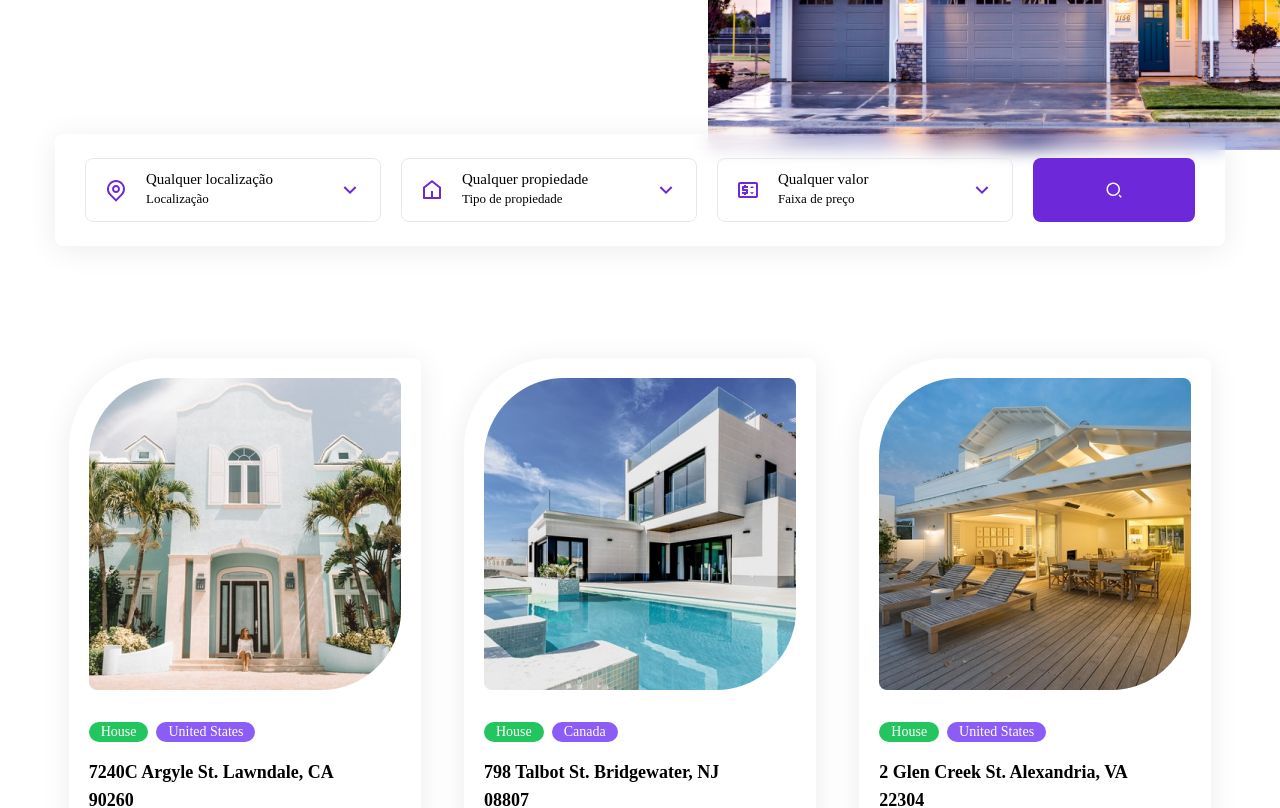
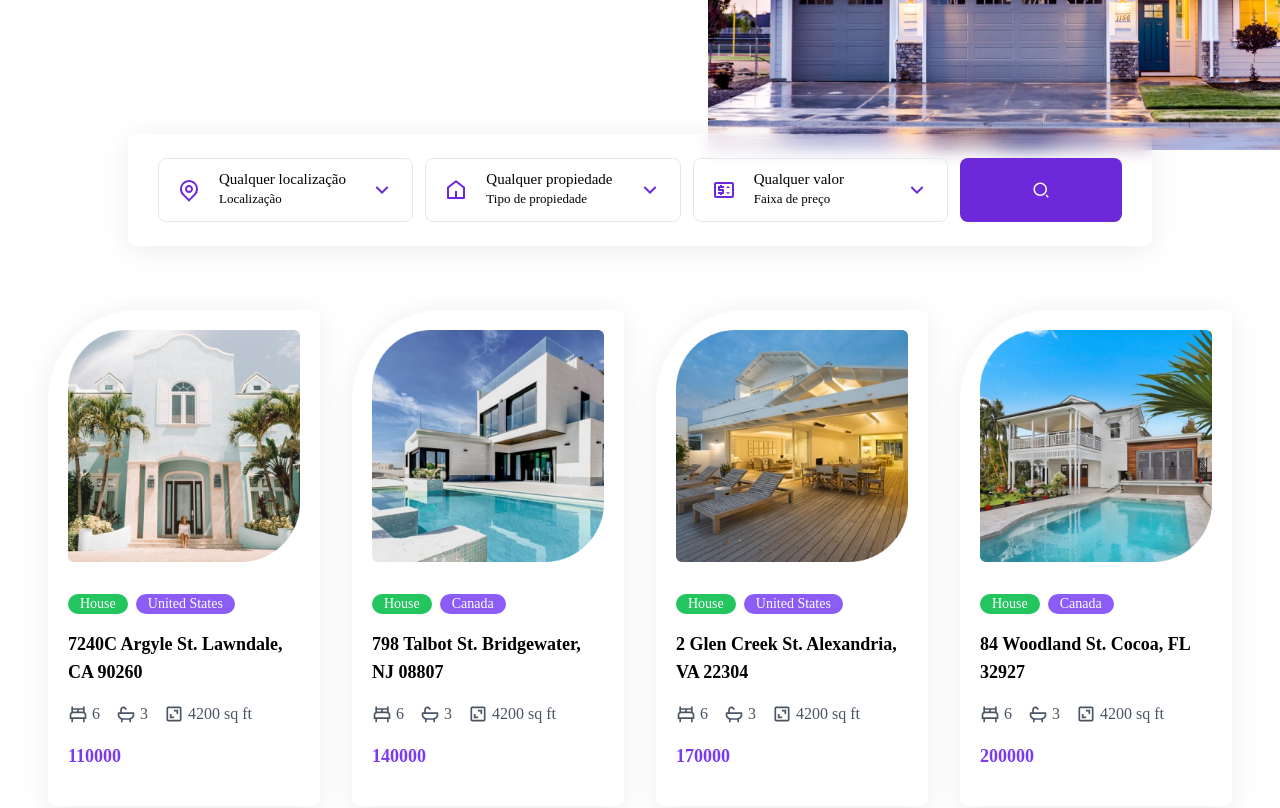
Before and after one commit to Peixoto07/Aluguel-de-Casas, a React (Vite) app: page / in a window 1280 px wide. Shown: the part 520-1328 px from the top of the page. Built offline with nearby package versions, Linux system fonts and the light colour scheme.

Commit message:
altera house list

```diff
--- /dev/null
+++ b/src/components/Badge.jsx
@@ -0,0 +1,12 @@
+/* eslint-disable react/prop-types */
+
+
+const Badge = ({ className, children }) => {
+  return (
+    <div className={`rounded-full text-white px-3  ${className}`}>
+      {children}
+    </div>
+  );
+};
+
+export default Badge;
--- a/src/components/Banner.jsx
+++ b/src/components/Banner.jsx
@@ -2,7 +2,7 @@ import Image from '../assets/img/house-banner.png';
 import Search from '../components/Search';
 const Banner = () => {
   return (
-    <section className=' h-full max-h-[640px] mb-8 xl:mb-24'>
+    <section className=' h-full max-h-[670px] mb-4  lg:mb-8 xxl:mb-20 '>
       <div className='flex flex-col lg:flex-row'>
         <div className='lg:ml-8 xl:ml-[135px] flex
 flex-col items-center lg:items-start
--- /dev/null
+++ b/src/components/House.jsx
@@ -0,0 +1,49 @@
+/* eslint-disable react/prop-types */
+
+import { BiBed, BiBath, BiArea } from 'react-icons/bi';
+import IconInfo from './IconInfo';
+
+const House = ({ casa }) => {
+  const {
+    image,
+    type,
+    country,
+    address,
+    bedrooms,
+    bathrooms,
+    surface,
+    price
+  } = casa;
+
+  return (
+
+    <div className='bg-white shadow-1 p-5 gap-4 grid grid-cols-1 rounded-lg rounded-tl-[90px] w-full
+    max-w-[352px] mx-auto cursor-pointer hover:shadow-2xl transition hover:scale-[1.02] '>
+      <img className='mb-4' src={image} alt='' />
+      <div className=' flex gap-x-2 text-sm '>
+        <div className='bg-green-500 rounded-full text-white px-3'>
+          {type}
+        </div>
+        <div className='bg-violet-500 rounded-full text-white px-3'>
+          {country}
+        </div>
+      </div>
+      <div className='text-lg font-semibold max-w-[260px] '>
+        {address}
+      </div>
+      <div className=' flex gap-x-4 '>
+        <IconInfo icon={BiBed} className='text-gray-600' >{bedrooms} </IconInfo>
+        <IconInfo icon={BiBath} className='text-gray-600' > {bathrooms}</IconInfo>
+        <IconInfo icon={BiArea} className='text-gray-600' >{surface} </IconInfo>
+      </div>
+      <div className='text-lg font-semibold text-violet-600 mb-4 '>
+        {price}
+      </div>
+    </div>
+
+  );
+
+
+};
+
+export default House;
--- a/src/components/HouseList.jsx
+++ b/src/components/HouseList.jsx
@@ -1,29 +1,37 @@
+/* eslint-disable no-unused-vars */
 import { Link } from 'react-router-dom';
 import useHouse from '../hook/useHouse';
-import House from './House/House';
+import House from './House';
+import SkeletonLoader from './SkeletonLoader';
+import NotFoundPage from './NotFoundPage';
+
 
 
 const HouseList = () => {
   const { casas, loading } = useHouse();
 
   return (
-    <section className='mb-20'>
-      <div className='container mx-auto'>
+    <section className=" mx-auto max-w-[1800px] sm:px-8 mb-20">
 
       {loading ? (
-          <p>Carregando...</p>
+        <div  className="grid md:grid-cols-2 lg:grid-cols-3 gap-2">
+          <SkeletonLoader  count={6} />
+        </div>
+      ) : casas.length < 1 ? (
+        <NotFoundPage />
       ) : (
-          <div className='grid md:grid-cols-2 lg:grid-cols-3  gap-4'>
-
+        <div className="flex flex-wrap ">
           {casas.map((casa, index) => (
-              <Link className='mb-8' to={`/property/${casa.id}`} key={index}>
+            <Link className="mb-8 xl:w-1/4 lg:w-1/3 md:w-1/2 p-4 w-full" to={`/property/${casa.id}`} key={index}>
               <House casa={casa} />
             </Link>
           ))}
         </div>
       )}
-      </div>
+
+
     </section>
+
   );
 };
 
--- /dev/null
+++ b/src/components/IconInfo.jsx
@@ -0,0 +1,16 @@
+/* eslint-disable react/prop-types */
+
+
+
+const IconInfo  = ({ icon: Icon, children, className }) => {
+  return (
+    <div className={`flex items-center gap-1 ${className}`}>
+      <div className='text-[20px]'>
+        <Icon />
+      </div>
+      <div>{children}</div>
+    </div>
+  );
+};
+
+export default IconInfo ;
--- a/src/components/Search.jsx
+++ b/src/components/Search.jsx
@@ -12,9 +12,9 @@ const Search = () => {
 
 
     return (
-        <div className='px-[30px] py-6 max-w-[1170px]
+        <div className='px-[30px] py-6 max-w-[1024px]
     mx-auto flex flex-col lg:flex-row justify-between
-    gap-4 lg gap-x-3 relative lg:-top-4 lg: shadow-1
+    gap-4 lg:gap-x-3 relative lg:-top-4 lg:shadow-1
     bg-white lg:bg-transparent lg:backdrop-blur rounded-lg'>
             <Dropdown
                 items={paises}
--- a/src/context/HouseContext.jsx
+++ b/src/context/HouseContext.jsx
@@ -37,12 +37,13 @@ export const HouseContextProvider = ({ children }) => {
   }, []);
 
   const handleClick = () => {
+    setloading(true);
     const precoMin = parseInt(preco.split(' ')[0]);
     const precoMax = parseInt(preco.split(' ')[2]);
 
     const isQualquerValor = (valor) => valor.split(' ').includes('Qualquer');
 
-    const filtraCasas = housesData.filter((casa) => {
+    const filtroCasas = housesData.filter((casa) => {
       const precoDasCasas = parseInt(casa.price);
 
       const atendeFiltroPais = isQualquerValor(pais) || casa.country === pais;
@@ -51,7 +52,15 @@ export const HouseContextProvider = ({ children }) => {
 
       return atendeFiltroPais && atendeFiltroTipo && atendeFiltroPreco;
     });
-  setCasas(filtraCasas);
+
+    setTimeout(()=>{
+      return(
+        filtroCasas.length < 1 ? setCasas([]) :
+        setCasas(filtroCasas),
+        setloading(false)
+      );
+
+    },1000);
 
   };
 
```
Lines whose indentation alone changed are shown as unchanged.
